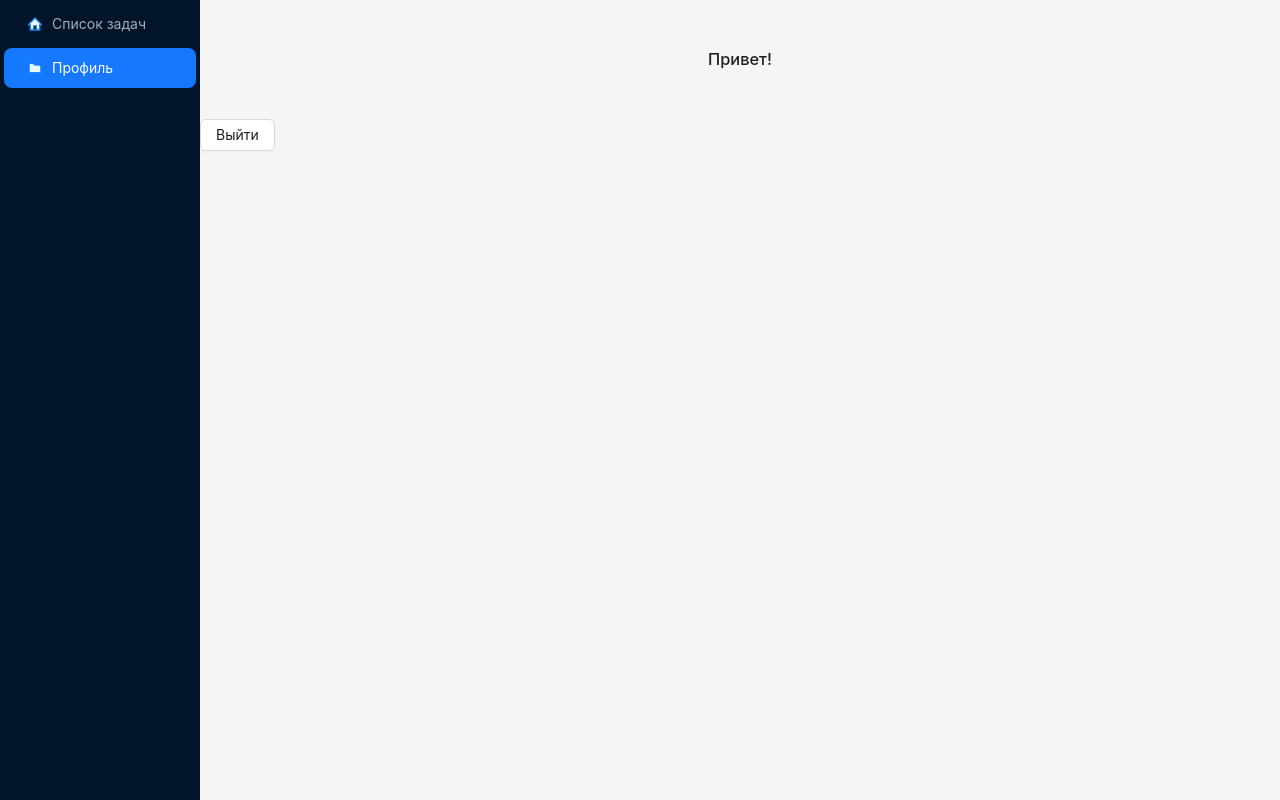
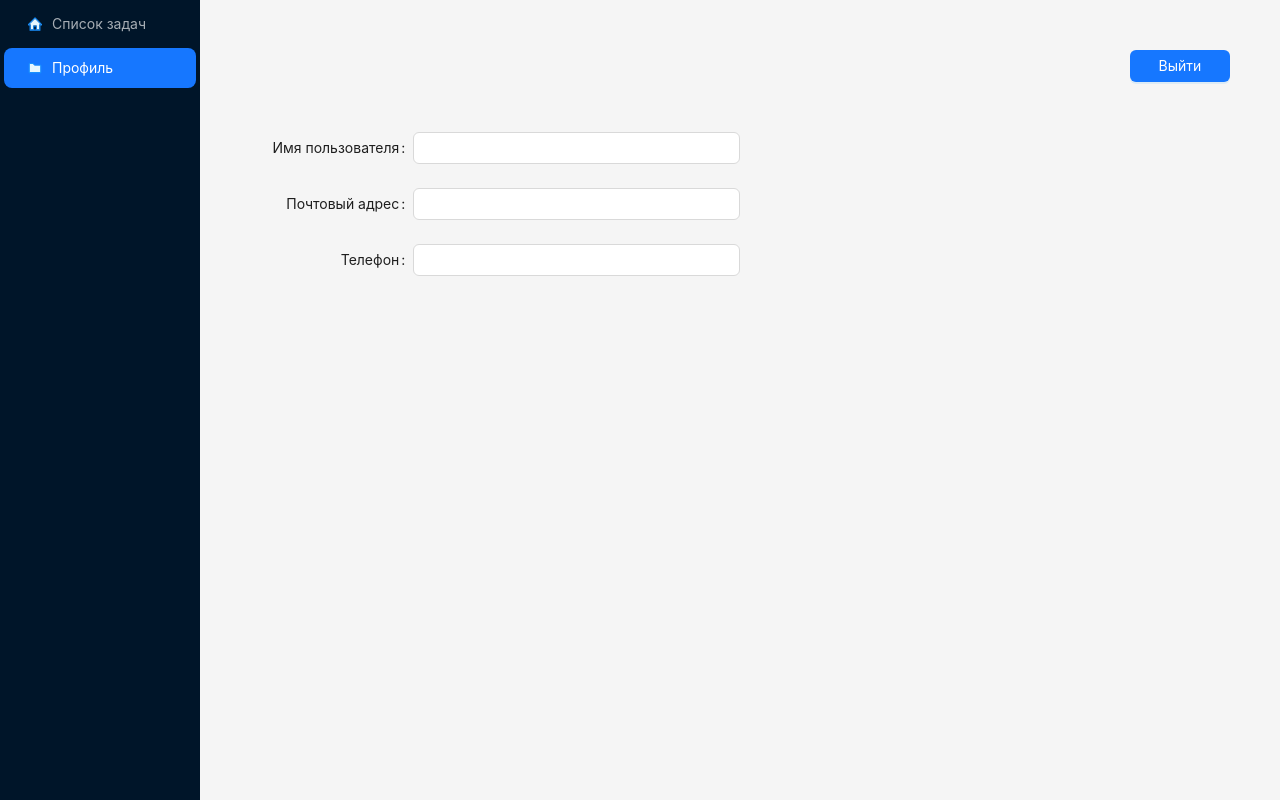
Before and after one commit to BentonFraizer/CRM-System, a Vue app: page /profile in a window 1280 px wide. Built offline with nearby package versions, Linux system fonts and the light colour scheme.

Commit message:
ED-2112(auth): add user info on profile page

```diff
--- a/components.d.ts
+++ b/components.d.ts
@@ -11,8 +11,11 @@ export {}
 /* prettier-ignore */
 declare module 'vue' {
   export interface GlobalComponents {
+    ABadge: typeof import('ant-design-vue/es')['Badge']
     AButton: typeof import('ant-design-vue/es')['Button']
     ACheckbox: typeof import('ant-design-vue/es')['Checkbox']
+    ADescriptions: typeof import('ant-design-vue/es')['Descriptions']
+    ADescriptionsItem: typeof import('ant-design-vue/es')['DescriptionsItem']
     AForm: typeof import('ant-design-vue/es')['Form']
     AFormItem: typeof import('ant-design-vue/es')['FormItem']
     AImage: typeof import('ant-design-vue/es')['Image']
--- a/src/pages/ProfileView.vue
+++ b/src/pages/ProfileView.vue
@@ -3,6 +3,9 @@ import AppLayout from '@/layouts/AppLayout.vue'
 import { logout } from '@/api/authApi.ts'
 import router from '@/router'
 import { openNotificationWithIcon } from '@/helpers/helpers.ts'
+import { useUserStore } from '@/stores/user.ts'
+
+const userStore = useUserStore()
 
 const handleLogout = async () => {
   try {
@@ -16,16 +19,46 @@ const handleLogout = async () => {
 </script>
 
 <template>
-  <AppLayout
-    ><h3 class="heading">Привет!</h3>
-    <a-button @click="handleLogout">Выйти</a-button>
+  <AppLayout>
+    <a-layout class="container">
+      <a-button class="logout-btn" type="primary" @click="handleLogout">Выйти</a-button>
+      <a-form
+        class="form"
+        name="basic"
+        :label-col="{ span: 8 }"
+        :wrapper-col="{ span: 16 }"
+        autocomplete="off"
+      >
+        <a-form-item label="Имя пользователя" name="username">
+          <a-input :value="userStore.userProfileData?.username" />
+        </a-form-item>
+
+        <a-form-item label="Почтовый адрес" name="email">
+          <a-input :value="userStore.userProfileData?.email" />
+        </a-form-item>
+
+        <a-form-item label="Телефон" name="phone">
+          <a-input :value="userStore.userProfileData?.phoneNumber" />
+        </a-form-item>
+      </a-form>
+    </a-layout>
   </AppLayout>
 </template>
 
 <style scoped>
-.heading {
+.container {
+  padding: 50px;
+}
+
+.logout-btn {
+  align-self: flex-end;
+  width: 100px;
+  margin-bottom: 50px;
+}
+
+.form {
+  width: 50%;
   display: flex;
-  justify-content: center;
-  margin: 50px;
+  flex-direction: column;
 }
 </style>
```
